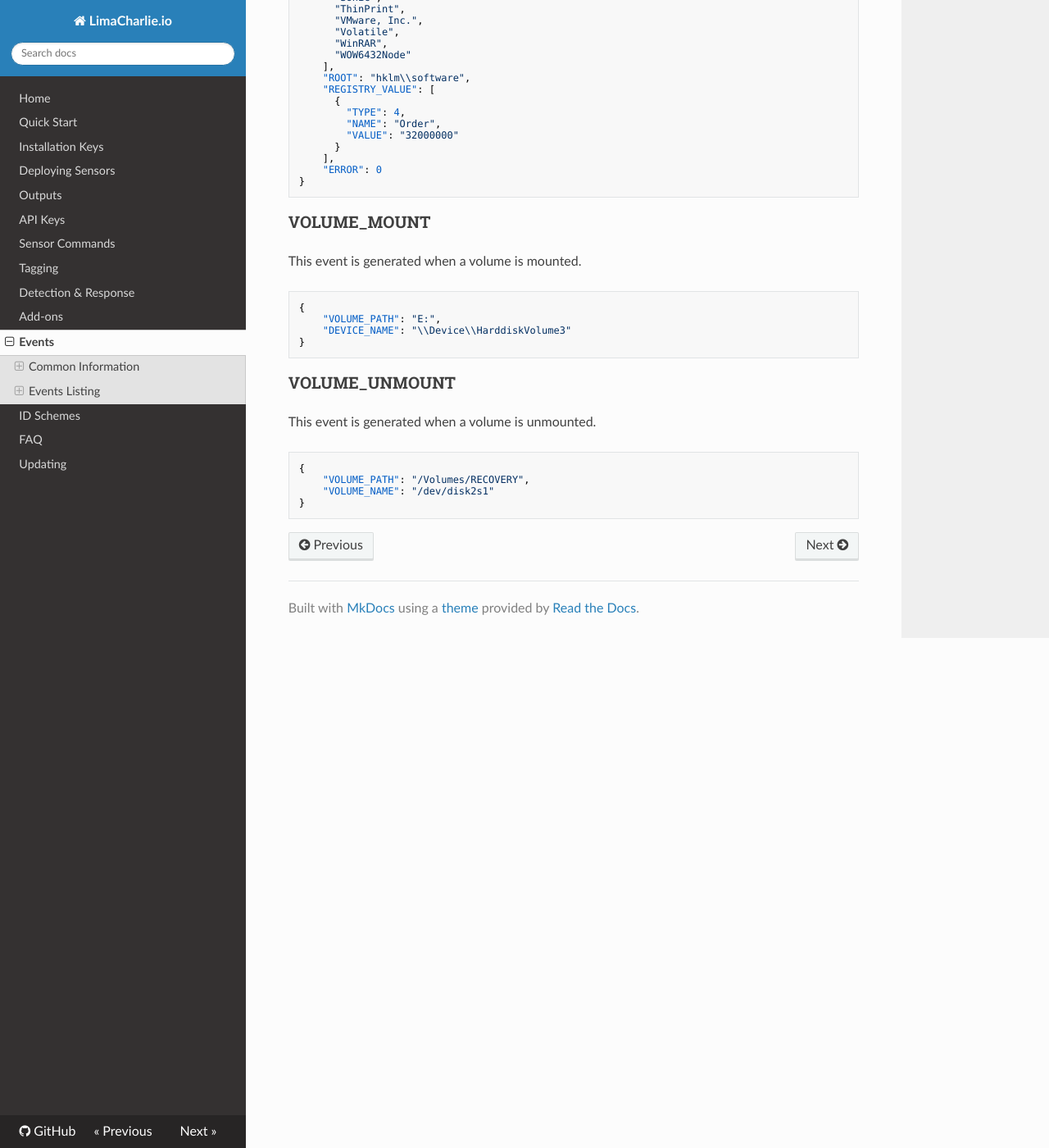
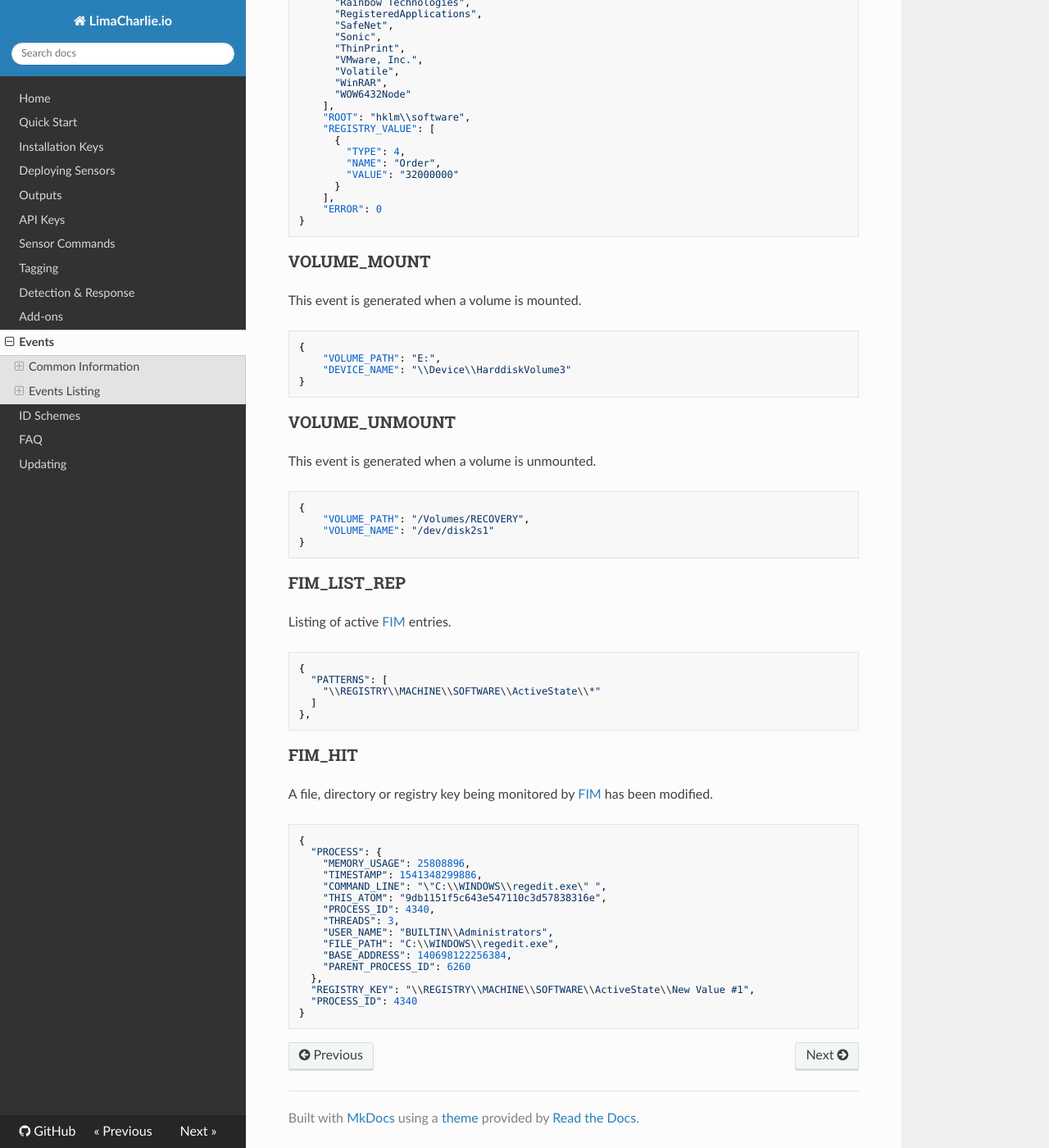
Before and after one commit to refractionPOINT/lce_doc, an MkDocs documentation site: the page built from docs/events.md, in a window 1280 px wide and 1400 px high, scrolled down 15580 px. Shown: the whole window at 82% size. Built offline with MkDocs 1.6.1, drawn with Linux system fonts in a browser that asks for light colours; nearby versions of some CDN libraries; old or Windows-style settings are respelled for this version of MkDocs.

Commit message:
Adding FIM events.

````diff
--- a/docs/events.md
+++ b/docs/events.md
@@ -756,3 +756,37 @@ This event is generated when a volume is unmounted.
     "VOLUME_NAME": "/dev/disk2s1"
 }
 ```
+
+### FIM_LIST_REP
+Listing of active [FIM](sensor_commands/#file-and-registry-integrity-monitoring) entries.
+
+```
+{
+  "PATTERNS": [
+    "\\REGISTRY\\MACHINE\\SOFTWARE\\ActiveState\\*"
+  ]
+},
+```
+
+### FIM_HIT
+A file, directory or registry key being monitored by [FIM](sensor_commands/#file-and-registry-integrity-monitoring)
+has been modified.
+
+```
+{
+  "PROCESS": {
+    "MEMORY_USAGE": 25808896,
+    "TIMESTAMP": 1541348299886,
+    "COMMAND_LINE": "\"C:\\WINDOWS\\regedit.exe\" ",
+    "THIS_ATOM": "9db1151f5c643e547110c3d57838316e",
+    "PROCESS_ID": 4340,
+    "THREADS": 3,
+    "USER_NAME": "BUILTIN\\Administrators",
+    "FILE_PATH": "C:\\WINDOWS\\regedit.exe",
+    "BASE_ADDRESS": 140698122256384,
+    "PARENT_PROCESS_ID": 6260
+  },
+  "REGISTRY_KEY": "\\REGISTRY\\MACHINE\\SOFTWARE\\ActiveState\\New Value #1",
+  "PROCESS_ID": 4340
+}
+```
````
